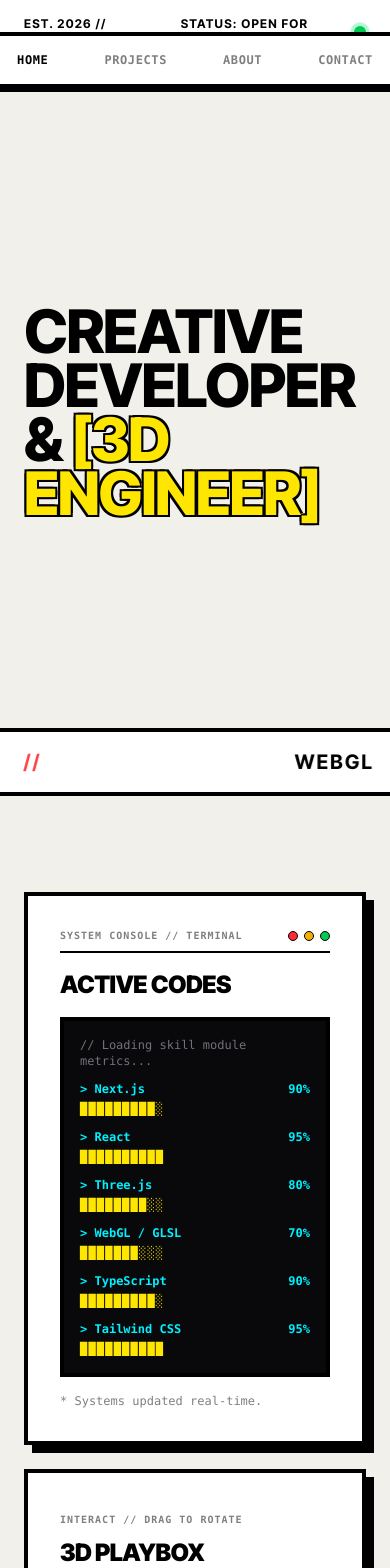
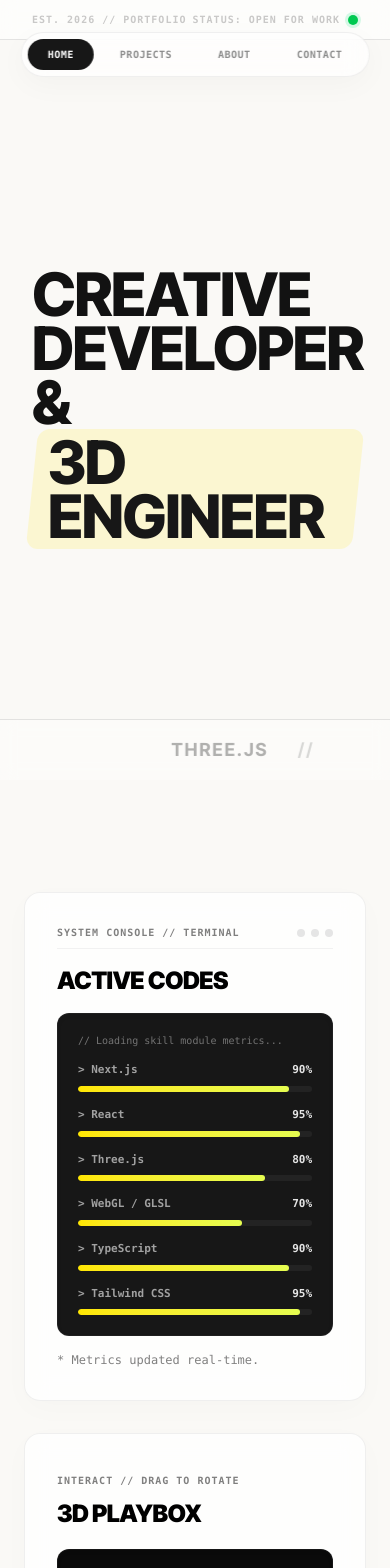
Before and after one commit to chunghei0116/portfolio-website, a Next.js app: page / in a window 390 px wide. Shown: the top 1568 px of the page. Built offline with nearby package versions, Linux system fonts and the light colour scheme.

Commit message:
design: transition from harsh brutalist to clean, minimalist, and fancy stylish UI

```diff
--- a/src/app/globals.css
+++ b/src/app/globals.css
@@ -1,9 +1,9 @@
 @import "tailwindcss";
 
 :root {
-  --background: #F2F0EA;
-  --foreground: #000000;
-  --selection-bg: #FFE600;
+  --background: #FAF9F6;
+  --foreground: #121212;
+  --selection-bg: #E6FD50;
   --selection-text: #000000;
 }
 
@@ -15,6 +15,7 @@
   --color-cyber-yellow: #FFE600;
   --color-electric-cyan: #00F0FF;
   --color-neo-red: #FF3E3E;
+  --color-selection-bg: var(--selection-bg);
 
   --font-weight-punchy: 800;
   --font-weight-bold: 700;
@@ -22,11 +23,11 @@
 
 @layer base {
   *, ::after, ::before {
-    @apply border-black;
+    @apply border-black/[0.06];
   }
 
   body {
-    @apply bg-background text-foreground antialiased selection:bg-cyber-yellow selection:text-black;
+    @apply bg-background text-foreground antialiased selection:bg-selection-bg selection:text-black;
     font-feature-settings: "ss01", "ss02", "cv01", "cv11";
   }
 }
@@ -36,20 +37,28 @@
   @apply font-sans font-punchy tracking-tight leading-[0.9] uppercase;
 }
 
+/* Elegant minimalist border & border-radius */
 .brutalist-border {
-  @apply border-4 border-black;
+  @apply border border-black/[0.08] rounded-2xl;
 }
 
+/* Soft, modern drop-shadows instead of harsh offset blocks */
 .brutalist-shadow {
-  @apply shadow-[8px_8px_0px_0px_#000000];
+  @apply shadow-[0_8px_30px_rgba(0,0,0,0.02)] border border-black/[0.06];
 }
 
 .brutalist-shadow-sm {
-  @apply shadow-[4px_4px_0px_0px_#000000];
+  @apply shadow-[0_4px_20px_rgba(0,0,0,0.015)] border border-black/[0.04];
 }
 
+/* Premium smooth hover/lift transition */
 .brutalist-press {
-  @apply transition-all duration-200 hover:translate-x-[4px] hover:translate-y-[4px] hover:shadow-[4px_4px_0px_0px_#000000] active:translate-x-[6px] active:translate-y-[6px] active:shadow-[2px_2px_0px_0px_#000000];
+  @apply transition-all duration-300 ease-out hover:-translate-y-1.5 hover:shadow-[0_20px_40px_rgba(0,0,0,0.04)] hover:border-black/[0.12] active:translate-y-0 active:shadow-[0_8px_30px_rgba(0,0,0,0.02)];
+}
+
+/* Decorative / atmospheric text — subdued to 35% opacity */
+.text-decorative {
+  @apply text-black/35 font-mono text-[10px] font-bold tracking-widest uppercase;
 }
 
 @keyframes marquee {
@@ -57,8 +66,9 @@
   100% { transform: translateX(-50%); }
 }
 
+/* Slowed marquee — 30s instead of 15s (half speed) */
 .animate-marquee {
-  animation: marquee 15s linear infinite;
+  animation: marquee 30s linear infinite;
   display: flex;
   width: max-content;
   will-change: transform;
--- a/src/components/canvas/Particles.tsx
+++ b/src/components/canvas/Particles.tsx
@@ -38,7 +38,7 @@ export default function Particles() {
       {/* Retro Grid Plane */}
       <gridHelper
         ref={gridRef}
-        args={[30, 30, "#000000", "#d1d1cc"]}
+        args={[30, 30, "#e4e4e7", "#f4f4f5"]}
         position={[0, -4, 0]}
         rotation={[0.1, 0, 0]}
       />
@@ -46,13 +46,13 @@ export default function Particles() {
       {/* Floating Primitive 1 (Low-poly Torus Knot) */}
       <mesh ref={meshRef1} position={[-4, 2, -3]}>
         <torusKnotGeometry args={[0.8, 0.25, 40, 6, 2, 3]} />
-        <meshBasicMaterial color="#000000" wireframe />
+        <meshBasicMaterial color="#e4e4e7" wireframe />
       </mesh>
 
       {/* Floating Primitive 2 (Low-poly Icosahedron) */}
       <mesh ref={meshRef2} position={[4, -2, -3]}>
         <icosahedronGeometry args={[1, 1]} />
-        <meshBasicMaterial color="#000000" wireframe />
+        <meshBasicMaterial color="#e4e4e7" wireframe />
       </mesh>
     </group>
   );
--- a/src/components/ui/BentoCard.tsx
+++ b/src/components/ui/BentoCard.tsx
@@ -20,7 +20,7 @@ export default function BentoCard({ children, className = "", delay = 0 }: Bento
         delay: delay,
         ease: "easeOut",
       }}
-      className={`bg-white brutalist-border brutalist-shadow brutalist-press p-8 overflow-hidden rounded-none ${className}`}
+      className={`bg-white/80 backdrop-blur-md brutalist-border brutalist-shadow brutalist-press p-8 overflow-hidden ${className}`}
     >
       {children}
     </motion.div>
--- a/src/components/ui/Hero.tsx
+++ b/src/components/ui/Hero.tsx
@@ -36,29 +36,23 @@ const lineVariants = {
   },
 } as const;
 
-const EST_TEXT = "EST. 2026 // PORTFOLIO";
-const STATUS_TEXT = "STATUS: OPEN FOR WORK";
-const TEXT_CREATIVE = "CREATIVE";
-const TEXT_DEVELOPER = "DEVELOPER";
-const TEXT_3D_ENGINEER = "[3D ENGINEER]";
-
 export default function Hero() {
   return (
-    <section className="relative flex min-h-screen w-full flex-col justify-between overflow-hidden bg-transparent pt-24 pb-12">
-      {/* Header Badge Block */}
-      <div className="absolute top-0 left-0 w-full flex justify-between items-center px-6 py-4 border-b-4 border-black bg-white z-10 font-sans font-bold text-xs md:text-sm tracking-widest uppercase">
-        <div>{EST_TEXT}</div>
+    <section className="relative flex min-h-screen w-full flex-col justify-between overflow-hidden bg-transparent pt-24 pb-16">
+      {/* Header Badge Block — subdued, atmospheric */}
+      <div className="absolute top-0 left-0 w-full flex justify-between items-center px-8 py-3 border-b border-black/10 bg-white/60 backdrop-blur-sm z-10">
+        <span className="text-decorative opacity-60">EST. 2026 // PORTFOLIO</span>
         <div className="flex items-center gap-2">
-          {STATUS_TEXT}
-          <span className="relative flex h-3 w-3">
-            <span className="animate-ping absolute inline-flex h-full w-full rounded-full bg-green-400 opacity-75"></span>
-            <span className="relative inline-flex rounded-full h-3 w-3 bg-green-500"></span>
+          <span className="text-decorative opacity-60">STATUS: OPEN FOR WORK</span>
+          <span className="relative flex h-2.5 w-2.5">
+            <span className="animate-ping absolute inline-flex h-full w-full rounded-full bg-green-400 opacity-40"></span>
+            <span className="relative inline-flex rounded-full h-2.5 w-2.5 bg-green-500"></span>
           </span>
         </div>
       </div>
 
       {/* Main Hero Display Text */}
-      <div className="flex-grow flex flex-col justify-center px-6 md:px-12">
+      <div className="flex-grow flex flex-col justify-center px-8 md:px-16">
         <div className="max-w-7xl mx-auto w-full">
           <motion.h1
             variants={containerVariants}
@@ -67,31 +61,34 @@ export default function Hero() {
             className="punchy-heading text-6xl sm:text-8xl md:text-9xl lg:text-[10rem] xl:text-[12rem] text-left leading-[0.85] select-none"
           >
             <motion.span variants={lineVariants} className="block">
-              {TEXT_CREATIVE}
+              CREATIVE
             </motion.span>
             <motion.span variants={lineVariants} className="block">
-              {TEXT_DEVELOPER}
+              DEVELOPER
             </motion.span>
-            <motion.span variants={lineVariants} className="block text-foreground">
-              &amp;{" "}
-              <span className="text-cyber-yellow [text-shadow:_-2px_-2px_0_#000,_2px_-2px_0_#000,_-2px_2px_0_#000,_2px_2px_0_#000] font-sans font-punchy tracking-tight">
-                {TEXT_3D_ENGINEER}
+            <motion.span variants={lineVariants} className="block text-foreground flex flex-wrap items-center gap-x-4">
+              <span>&amp;</span>
+              <span className="relative inline-block px-4 py-1.5 align-middle">
+                <span className="absolute inset-0 bg-cyber-yellow/15 -skew-x-6 rounded-xl -z-10" />
+                <span className="text-neutral-900 font-sans font-punchy tracking-tight">
+                  3D ENGINEER
+                </span>
               </span>
             </motion.span>
           </motion.h1>
         </div>
       </div>
 
-      {/* Ticker Banner (Infinite scrolling marquee) */}
-      <div className="w-full border-t-4 border-b-4 border-black bg-white py-4 overflow-hidden select-none">
+      {/* Ticker Banner — calmer, subdued text */}
+      <div className="w-full border-t border-black/10 bg-white/40 backdrop-blur-sm py-4 overflow-hidden select-none">
         <div className="flex animate-marquee whitespace-nowrap">
           <div className="flex shrink-0 items-center justify-around gap-12 min-w-full">
             {techItems.map((tech, idx) => (
               <span
                 key={idx}
-                className="font-sans font-bold text-xl md:text-3xl tracking-widest text-foreground"
+                className="font-sans font-bold text-lg md:text-2xl tracking-widest text-black/30"
               >
-                {tech} <span className="text-neo-red ml-6">//</span>
+                {tech} <span className="text-black/15 ml-6">//</span>
               </span>
             ))}
           </div>
@@ -99,9 +96,9 @@ export default function Hero() {
             {techItems.map((tech, idx) => (
               <span
                 key={`dup-${idx}`}
-                className="font-sans font-bold text-xl md:text-3xl tracking-widest text-foreground"
+                className="font-sans font-bold text-lg md:text-2xl tracking-widest text-black/30"
               >
-                {tech} <span className="text-neo-red ml-6">//</span>
+                {tech} <span className="text-black/15 ml-6">//</span>
               </span>
             ))}
           </div>
--- a/src/components/ui/Navbar.tsx
+++ b/src/components/ui/Navbar.tsx
@@ -27,7 +27,7 @@ export default function Navbar() {
 
   return (
     <nav className="fixed top-8 left-1/2 -translate-x-1/2 z-50" aria-label="Main navigation">
-      <div className="flex items-center gap-2 p-2 bg-white brutalist-border brutalist-shadow-sm">
+      <div className="flex items-center gap-1.5 p-1.5 bg-white/70 backdrop-blur-md border border-black/[0.06] rounded-full shadow-[0_8px_30px_rgba(0,0,0,0.03)]">
         {navItems.map((item) => {
           const active = isActive(item);
           return (
@@ -35,14 +35,14 @@ export default function Navbar() {
               key={item.path}
               href={item.path}
               scroll={!item.isAnchor}
-              className={`relative px-6 py-2 text-xs font-mono font-bold uppercase tracking-wider transition-colors duration-200 ${
-                active ? "text-black" : "text-black/50 hover:text-black"
+              className={`relative px-5 py-2 text-[10px] sm:text-xs font-mono font-bold uppercase tracking-wider transition-colors duration-300 rounded-full ${
+                active ? "text-white" : "text-black/45 hover:text-black/80"
               }`}
             >
               {active && (
                 <motion.div
                   layoutId="nav-active"
-                  className="absolute inset-0 bg-cyber-yellow brutalist-border border-2 -z-10"
+                  className="absolute inset-0 bg-neutral-900 rounded-full -z-10"
                   transition={{
                     type: "spring",
                     stiffness: 380,
--- a/src/components/ui/SkillTerminal.tsx
+++ b/src/components/ui/SkillTerminal.tsx
@@ -15,14 +15,14 @@ export default function SkillTerminal() {
   return (
     <BentoCard className="flex h-full min-h-[400px] flex-col justify-between overflow-hidden">
       <div>
-        <div className="flex items-center justify-between border-b-2 border-black pb-2">
+        <div className="flex items-center justify-between border-b border-black/5 pb-2">
           <span className="text-[10px] font-mono font-bold tracking-widest text-black/50 uppercase">
             System Console // Terminal
           </span>
           <div className="flex gap-1.5">
-            <span className="w-2.5 h-2.5 rounded-full bg-red-500 border border-black" />
-            <span className="w-2.5 h-2.5 rounded-full bg-yellow-500 border border-black" />
-            <span className="w-2.5 h-2.5 rounded-full bg-green-500 border border-black" />
+            <span className="w-2 h-2 rounded-full bg-neutral-200" />
+            <span className="w-2 h-2 rounded-full bg-neutral-200" />
+            <span className="w-2 h-2 rounded-full bg-neutral-200" />
           </div>
         </div>
         <h3 className="mt-4 text-2xl font-black tracking-tight text-black uppercase">
@@ -30,22 +30,27 @@ export default function SkillTerminal() {
         </h3>
       </div>
 
-      <div className="mt-4 font-mono text-xs bg-zinc-950 text-[#00F0FF] p-4 brutalist-border space-y-3">
-        <p className="text-zinc-500">// Loading skill module metrics...</p>
+      <div className="mt-4 font-mono text-xs bg-neutral-900 text-neutral-100 p-5 rounded-xl border border-white/[0.04] space-y-4 shadow-inner">
+        <p className="text-neutral-500 text-[10px]">// Loading skill module metrics...</p>
         {skills.map((skill) => (
-          <div key={skill.name} className="flex flex-col gap-1">
-            <div className="flex justify-between font-bold">
-              <span>&gt; {skill.name}</span>
-              <span>{skill.rating}%</span>
+          <div key={skill.name} className="flex flex-col gap-2">
+            <div className="flex justify-between font-bold text-[11px]">
+              <span className="text-neutral-400">&gt; {skill.name}</span>
+              <span className="text-neutral-200">{skill.rating}%</span>
             </div>
-            <div className="text-cyber-yellow tracking-widest">{skill.bar}</div>
+            <div className="h-1.5 w-full bg-white/5 rounded-full overflow-hidden">
+              <div
+                className="h-full bg-gradient-to-r from-cyber-yellow to-[#E6FD50] rounded-full"
+                style={{ width: `${skill.rating}%` }}
+              />
+            </div>
           </div>
         ))}
       </div>
 
       <div className="mt-4">
         <p className="text-xs font-mono text-black/50">
-          * Systems updated real-time.
+          * Metrics updated real-time.
         </p>
       </div>
     </BentoCard>
--- a/src/components/ui/SkillsCloud.tsx
+++ /dev/null
@@ -1,115 +0,0 @@
-"use client";
-
-import { motion, useMotionValue, useSpring } from "framer-motion";
-import { useRef, useEffect } from "react";
-import BentoCard from "./BentoCard";
-
-const skills = [
-  { name: "Next.js", color: "bg-black/10" },
-  { name: "React", color: "bg-blue-500/10" },
-  { name: "Three.js", color: "bg-orange-500/10" },
-  { name: "Tailwind", color: "bg-cyan-500/10" },
-  { name: "Framer", color: "bg-purple-500/10" },
-  { name: "TypeScript", color: "bg-blue-600/10" },
-  { name: "Node.js", color: "bg-green-500/10" },
-  { name: "WebGL", color: "bg-red-500/10" },
-];
-
-function FloatingSkill({ skill, index, containerRef }: {
-  skill: typeof skills[0];
-  index: number;
-  containerRef: React.RefObject<HTMLDivElement | null>;
-}) {
-  const x = useMotionValue(0);
-  const y = useMotionValue(0);
-
-  const springX = useSpring(x, { damping: 20, stiffness: 80 });
-  const springY = useSpring(y, { damping: 20, stiffness: 80 });
-
-  const handleMouseMove = (e: MouseEvent) => {
-    if (!containerRef.current) return;
-
-    const rect = containerRef.current.getBoundingClientRect();
-    const centerX = rect.left + rect.width / 2;
-    const centerY = rect.top + rect.height / 2;
-
-    const distanceX = e.clientX - centerX;
-    const distanceY = e.clientY - centerY;
-
-    // Calculate distance from the cursor to this specific element's initial position
-    // For simplicity, we just use a subtle reaction based on mouse position in the container
-    const strength = 0.15;
-    const offset = (index + 1) * 0.2; // Each skill reacts slightly differently
-
-    x.set(distanceX * strength * offset);
-    y.set(distanceY * strength * offset);
-  };
-
-  useEffect(() => {
-    window.addEventListener("mousemove", handleMouseMove);
-    return () => window.removeEventListener("mousemove", handleMouseMove);
-  }, [index]);
-
-  return (
-    <motion.div
-      style={{ x: springX, y: springY }}
-      initial={{ opacity: 0, scale: 0.8 }}
-      animate={{
-        opacity: 1,
-        scale: 1,
-        transition: {
-          delay: index * 0.1,
-          type: "spring",
-          stiffness: 100,
-          damping: 12,
-        }
-      }}
-      whileHover={{
-        scale: 1.1,
-        backgroundColor: "rgba(0,0,0,0.08)",
-        transition: { duration: 0.2 }
-      }}
-      className={`cursor-pointer rounded-2xl ${skill.color} px-6 py-4 backdrop-blur-md border border-black/5 flex flex-col items-center justify-center gap-2 group transition-all`}
-    >
-      <span className="text-lg font-bold tracking-tight text-black/80">{skill.name}</span>
-      <div className="h-1 w-0 bg-black/20 transition-all group-hover:w-full" />
-    </motion.div>
-  );
-}
-
-export default function SkillsCloud() {
-  const containerRef = useRef<HTMLDivElement>(null);
-
-  return (
-    <BentoCard className="flex h-full min-h-[400px] flex-col justify-between overflow-hidden" delay={0.2}>
-      <div className="relative z-10">
-        <span className="text-[10px] font-bold tracking-[0.2em] text-black/40 uppercase">
-          Technology
-        </span>
-        <h3 className="mt-4 text-3xl font-medium tracking-tight text-black/90 md:text-4xl">
-          Active Skills
-        </h3>
-      </div>
-
-      <div
-        ref={containerRef}
-        className="relative flex flex-wrap items-center justify-center gap-4 py-12"
-      >
-        {skills.map((skill, index) => (
-          <FloatingSkill
-            key={skill.name}
-            skill={skill}
-            index={index}
-            containerRef={containerRef}
-          />
-        ))}
-      </div>
-
-      <div className="mt-auto">
-        <p className="text-sm text-black/40">
-          Interactive elements react to your cursor proximity.
-        </p>
-      </div>
-    </BentoCard>
-  );
-}
```
Also changed, not shown: src/app/about/page.tsx (+8 -8 lines), src/components/ui/BentoGrid.tsx (+9 -8 lines), src/components/ui/Contact.tsx (+5 -5 lines), src/components/ui/Playbox.tsx (+10 -8 lines), src/hooks/useDeviceOrientation.ts (deleted, +0 -90 lines).
